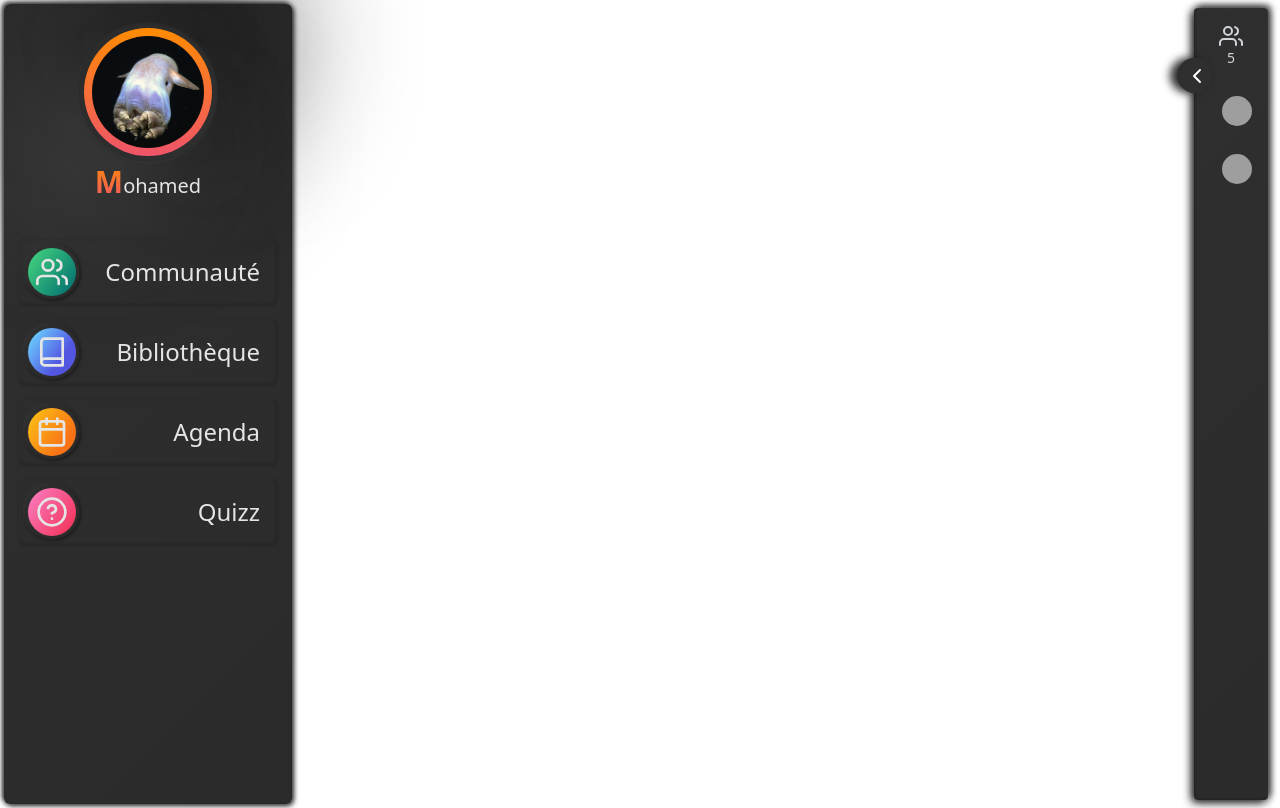
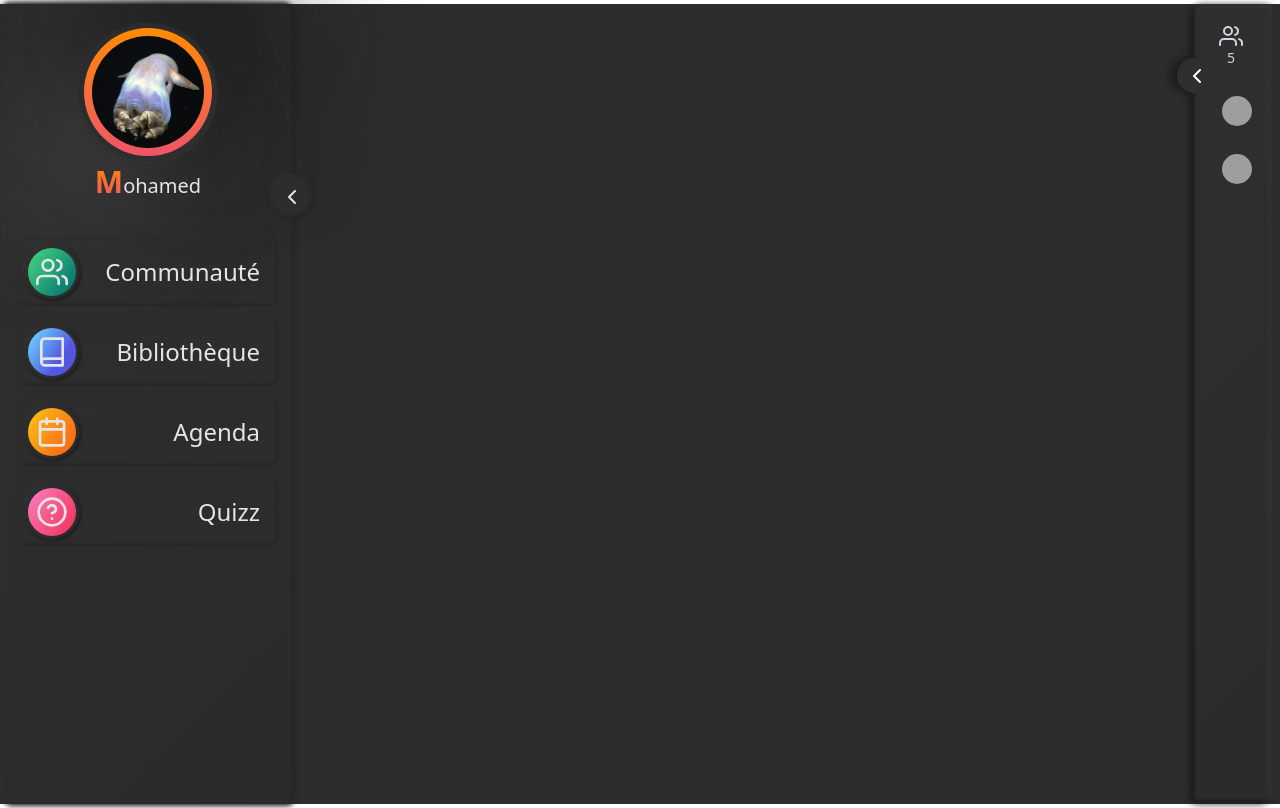
Before and after one commit to WildCodeSchool/2104-wns-paris-ammaq-front, a React (Create React App) app: page / in a window 1280 px wide. Built offline with nearby package versions, Linux system fonts and the light colour scheme; grey boxes are pictures that could not be loaded.

Commit message:
:pencil: cheering comments because everything is gonna be fine

```diff
--- a/src/App.tsx
+++ b/src/App.tsx
@@ -5,7 +5,7 @@ import "./App.css";
 
 function App(): JSX.Element {
   return (
-    <div className="App">
+    <div className="App bg-main-darkgrey">
       <UserNav />
       <MainNav />
     </div>
--- a/src/components/MainNav/index.tsx
+++ b/src/components/MainNav/index.tsx
@@ -1,5 +1,14 @@
-import React from "react";
-import { Users, Book, Calendar, HelpCircle } from "react-feather";
+import React, { useState } from "react";
+import {
+  Users,
+  Book,
+  Calendar,
+  HelpCircle,
+  ChevronLeft,
+  ChevronRight,
+} from "react-feather";
+
+import "./mainNav.css";
 
 const tabs = [
   {
@@ -25,6 +34,12 @@ const tabs = [
 ];
 
 const MainNav = (): JSX.Element => {
+  const [nav, setNav] = useState(true);
+
+  const handleNav = () => {
+    setNav(!nav);
+  };
+
   return (
     <div className="m-1 w-72 h-screen rounded-md bg-mainnav shadow-mainnav">
       <div className="pt-4">
@@ -44,6 +59,25 @@ const MainNav = (): JSX.Element => {
           ohamed
         </h3>
       </div>
+
+      <button
+        type="button"
+        onClick={handleNav}
+        className="w-10 h-10 bg-main-darkgrey rounded-full focus:outline-none shadow-mainnav absolute nav-button"
+      >
+        {nav ? (
+          <ChevronLeft className="inline-block text-main-white" />
+        ) : (
+          <ChevronRight className="inline-block text-main-white" />
+        )}
+      </button>
+
+      {/*
+          Mettre une condition sur la div du li
+          Conditionner la div principale
+          ON VA S'EN SORTIR MANON T'INQUIÈTES PAS
+          TOUT VA BIEN
+      */}
 
       <nav className="grid place-items-center mt-6">
         <ul className="text-main-white text-2xl">
--- /dev/null
+++ b/src/components/MainNav/mainNav.css
@@ -0,0 +1,4 @@
+.nav-button {
+  left: 17rem;
+  top: 11rem;
+}
```
